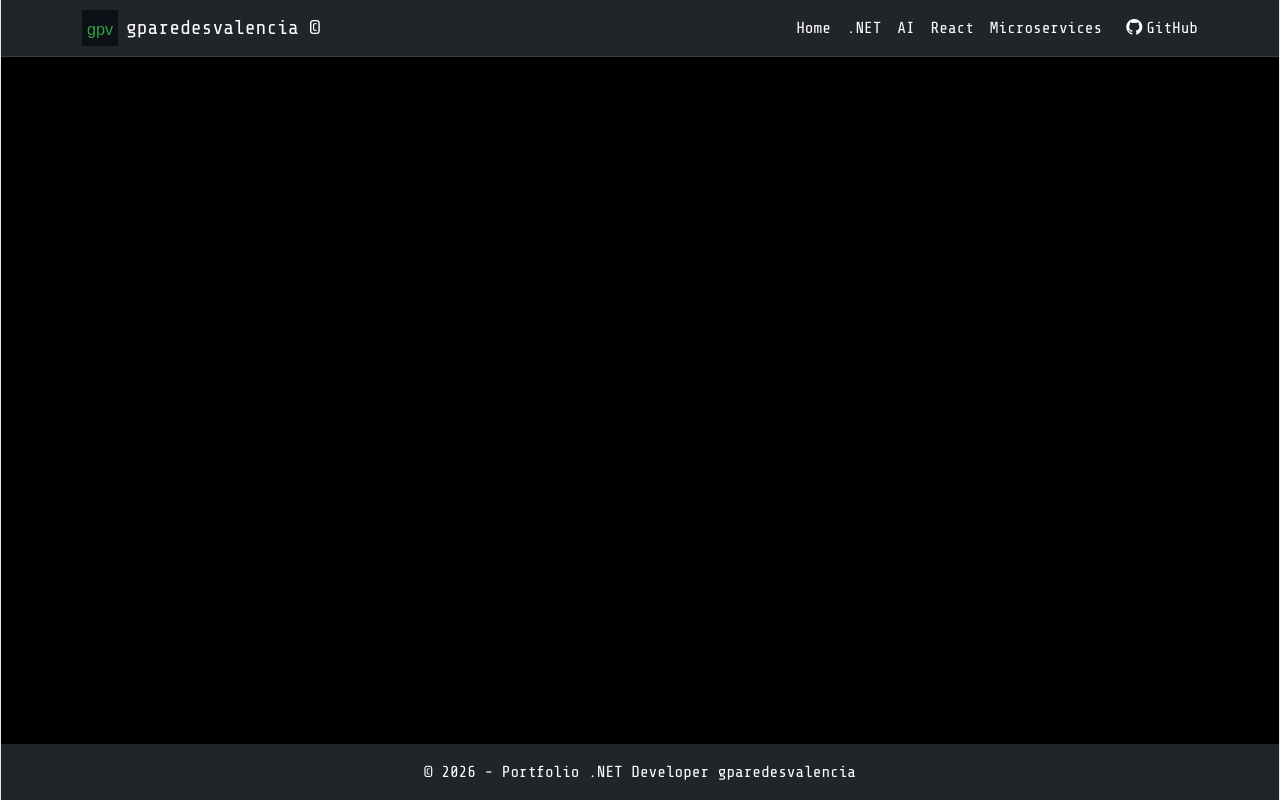
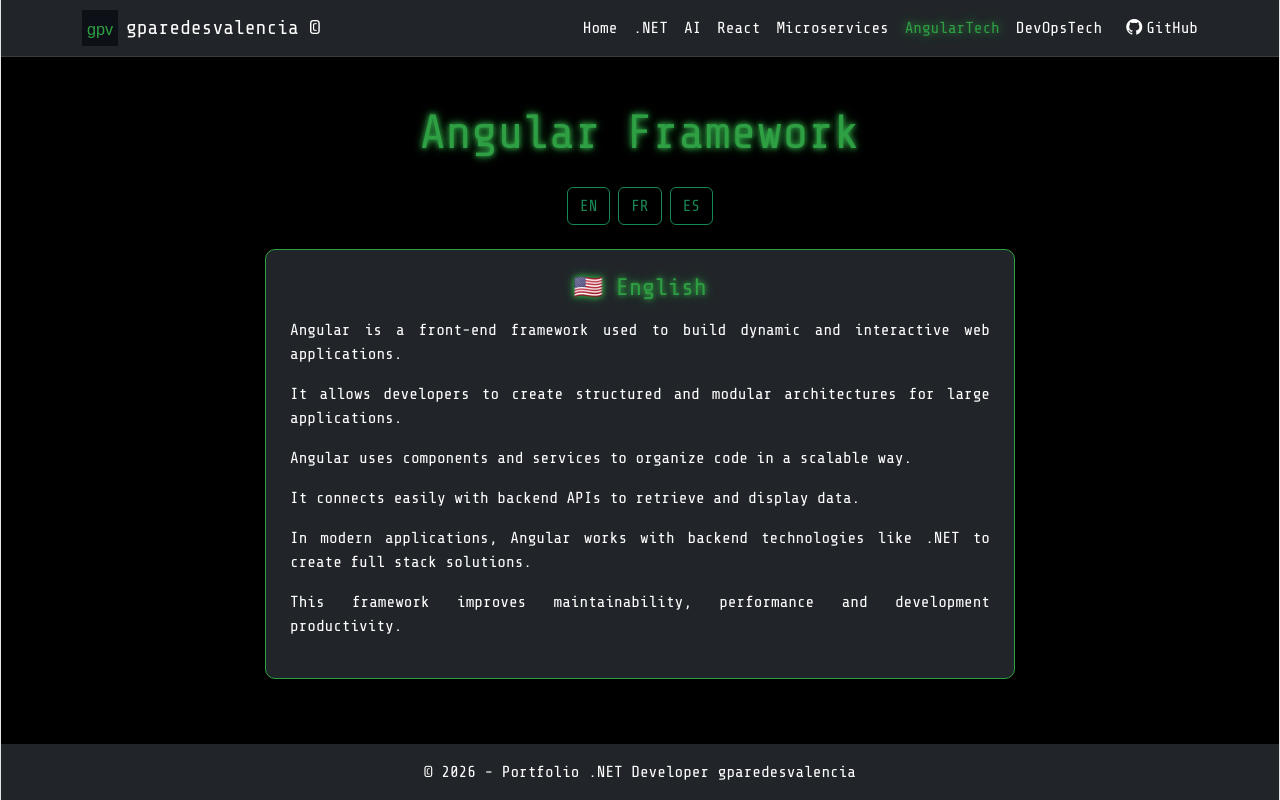
Before and after one commit to gparedesvalencia2022/portafolio-dotnet-react, a React (Vite) app in the folder portafolio-dotnet-react.client/: page /angular in a window 1280 px wide. Built offline with nearby package versions, Linux system fonts and the light colour scheme.

Commit message:
add two pages

```diff
--- a/portafolio-dotnet-react.client/src/components/Navbar.jsx
+++ b/portafolio-dotnet-react.client/src/components/Navbar.jsx
@@ -9,7 +9,9 @@ export default function Navbar() {
         { path: "/dotnet", label: ".NET" },
         { path: "/ai", label: "AI" },
         { path: "/react", label: "React" },
-        { path: "/microservices", label: "Microservices" }
+        { path: "/microservices", label: "Microservices" },
+        { path: "/angular", label: "AngularTech" },
+        { path: "/devops", label: "DevOpsTech" }
     ];
 
     return (
--- /dev/null
+++ b/portafolio-dotnet-react.client/src/pages/AngularTech.jsx
@@ -0,0 +1,80 @@
+import { motion } from "framer-motion";
+import { useState } from "react";
+
+export default function AngularTech() {
+
+    const [language, setLanguage] = useState("en");
+
+    const contentMap = {
+        en: {
+            title: "🇺🇸 English",
+            content: [
+                "Angular is a front-end framework used to build dynamic and interactive web applications.",
+                "It allows developers to create structured and modular architectures for large applications.",
+                "Angular uses components and services to organize code in a scalable way.",
+                "It connects easily with backend APIs to retrieve and display data.",
+                "In modern applications, Angular works with backend technologies like .NET to create full stack solutions.",
+                "This framework improves maintainability, performance and development productivity."
+            ]
+        },
+        fr: {
+            title: "🇫🇷 Français",
+            content: [
+                "Angular est un framework front-end utilisé pour créer des applications web dynamiques et interactives.",
+                "Il permet de structurer les applications de manière modulaire et évolutive.",
+                "Angular utilise des composants et des services pour organiser le code.",
+                "Il se connecte facilement aux API backend pour récupérer et afficher les données.",
+                "Dans les architectures modernes, Angular est souvent utilisé avec des technologies backend comme .NET.",
+                "Cela améliore la maintenabilité, les performances et la productivité du développement."
+            ]
+        },
+        es: {
+            title: "🇪🇸 Español",
+            content: [
+                "Angular es un framework frontend utilizado para construir aplicaciones web dinámicas e interactivas.",
+                "Permite crear aplicaciones estructuradas y modulares para proyectos grandes.",
+                "Angular utiliza componentes y servicios para organizar el código.",
+                "Se conecta fácilmente con APIs backend para obtener y mostrar datos.",
+                "En aplicaciones modernas, Angular se usa junto con tecnologías backend como .NET.",
+                "Este enfoque mejora la escalabilidad, el rendimiento y la productividad del desarrollo."
+            ]
+        }
+    };
+
+    return (
+        <motion.div initial={{ opacity: 0, y: 40 }}
+            animate={{ opacity: 1, y: 0 }}
+            exit={{ opacity: 0, y: -40 }}
+            transition={{ duration: 0.4 }}>
+
+            <div className="container mt-5 mb-5">
+
+                <h1 className="text-center mb-4">Angular Framework</h1>
+
+                <div className="text-center mb-4">
+                    <button onClick={() => setLanguage("en")} className="btn btn-outline-success me-2">EN</button>
+                    <button onClick={() => setLanguage("fr")} className="btn btn-outline-success me-2">FR</button>
+                    <button onClick={() => setLanguage("es")} className="btn btn-outline-success">ES</button>
+                </div>
+
+                <div className="d-flex justify-content-center">
+                    <div className="card bg-dark text-white p-4" style={{ maxWidth: "750px" }}>
+
+                        <h4 className="text-center mb-3">
+                            {contentMap[language].title}
+                        </h4>
+
+                        <div style={{ textAlign: "justify" }}>
+                            {contentMap[language].content.map((line, i) => (
+                                <p key={i}>{line}</p>
+                            ))}
+                        </div>
+
+                    </div>
+                </div>
+
+            </div>
+
+        </motion.div>
+    );
+}
--- a/portafolio-dotnet-react.client/src/pages/App.jsx
+++ b/portafolio-dotnet-react.client/src/pages/App.jsx
@@ -6,6 +6,8 @@ import Home from "./Home";
 import DotNet from "./DotNet";
 import AIProgramming from "./AIProgramming";
 import ReactTech from "./ReactTech";
+import AngularTech from "./AngularTech";
+import DevOpsTech from "./DevOpsTech";
 import Microservices from "./Microservices";
 import Navbar from "../components/Navbar";
 import PageLoader from "../components/PageLoader";
@@ -79,6 +81,9 @@ function App() {
                         <Route path="/ai" element={<AIProgramming />} />
                         <Route path="/react" element={<ReactTech />} />
                         <Route path="/microservices" element={<Microservices />} />
+                        <Route path="/angular" element={<AngularTech />} />
+                        <Route path="/devops" element={<DevOpsTech />} />
+
                     </Routes>
 
                 </AnimatePresence>
--- /dev/null
+++ b/portafolio-dotnet-react.client/src/pages/DevOpsTech.jsx
@@ -0,0 +1,80 @@
+import { motion } from "framer-motion";
+import { useState } from "react";
+
+export default function DevOpsTech() {
+
+    const [language, setLanguage] = useState("en");
+
+    const contentMap = {
+        en: {
+            title: "🇺🇸 English",
+            content: [
+                "Docker is a platform that allows applications to run inside containers.",
+                "These containers package the application with all its dependencies.",
+                "Kubernetes is a system used to manage and orchestrate these containers.",
+                "It automatically handles deployment, scaling and monitoring of applications.",
+                "In modern architectures, microservices are deployed using Docker and managed by Kubernetes.",
+                "This approach ensures high availability, scalability and efficient resource management."
+            ]
+        },
+        fr: {
+            title: "🇫🇷 Français",
+            content: [
+                "Docker est une plateforme qui permet d’exécuter des applications dans des conteneurs.",
+                "Ces conteneurs incluent toutes les dépendances nécessaires au fonctionnement des applications.",
+                "Kubernetes est utilisé pour orchestrer et gérer ces conteneurs.",
+                "Il permet de gérer le déploiement, la mise à l’échelle et la surveillance des applications.",
+                "Dans les architectures modernes, les microservices sont déployés avec Docker et gérés par Kubernetes.",
+                "Cette approche garantit haute disponibilité, scalabilité et optimisation des ressources."
+            ]
+        },
+        es: {
+            title: "🇪🇸 Español",
+            content: [
+                "Docker es una plataforma que permite ejecutar aplicaciones en contenedores.",
+                "Estos contenedores incluyen todas las dependencias necesarias.",
+                "Kubernetes es un sistema que gestiona y orquesta estos contenedores.",
+                "Permite automatizar el despliegue, escalado y monitoreo de aplicaciones.",
+                "En arquitecturas modernas, los microservicios se despliegan con Docker y se gestionan con Kubernetes.",
+                "Este enfoque garantiza alta disponibilidad, escalabilidad y optimización de recursos."
+            ]
+        }
+    };
+
+    return (
+        <motion.div initial={{ opacity: 0, y: 40 }}
+            animate={{ opacity: 1, y: 0 }}
+            exit={{ opacity: 0, y: -40 }}
+            transition={{ duration: 0.4 }}>
+
+            <div className="container mt-5 mb-5">
+
+                <h1 className="text-center mb-4">Docker & Kubernetes</h1>
+
+                <div className="text-center mb-4">
+                    <button onClick={() => setLanguage("en")} className="btn btn-outline-success me-2">EN</button>
+                    <button onClick={() => setLanguage("fr")} className="btn btn-outline-success me-2">FR</button>
+                    <button onClick={() => setLanguage("es")} className="btn btn-outline-success">ES</button>
+                </div>
+
+                <div className="d-flex justify-content-center">
+                    <div className="card bg-dark text-white p-4" style={{ maxWidth: "750px" }}>
+
+                        <h4 className="text-center mb-3">
+                            {contentMap[language].title}
+                        </h4>
+
+                        <div style={{ textAlign: "justify" }}>
+                            {contentMap[language].content.map((line, i) => (
+                                <p key={i}>{line}</p>
+                            ))}
+                        </div>
+
+                    </div>
+                </div>
+
+            </div>
+
+        </motion.div>
+    );
+}
```
